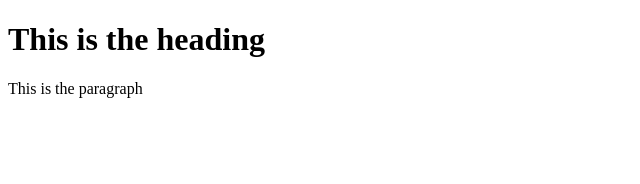
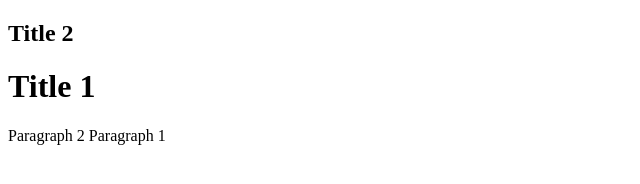
Before and after one commit to contactteambodywise-coder/Demo-Pages, a plain HTML site: page index.html in a window 1280 px wide. Shown: the whole page, without its empty margins (0-640 px from the left). Drawn offline with Linux system fonts and the light colour scheme.

Commit message:
Update title and headings in index.html

```diff
--- a/index.html
+++ b/index.html
@@ -3,9 +3,11 @@
   <head>
     <meta charset="UTF-8"
       <meta name="viewport"content="width=device-width,initial-scale=1.0">
-    <title>I hope for a good life</title>
+    <title>Finale</title>
     <body>
-      <h1>This is the heading</h1>
-      <p>This is the paragraph</p>
+      <h2>Title 2</h2>
+      <h1>Title 1</h1>
+      <p2>Paragraph 2</p2>
+      <p1>Paragraph 1</p1>
     </body>
   </head>
```
